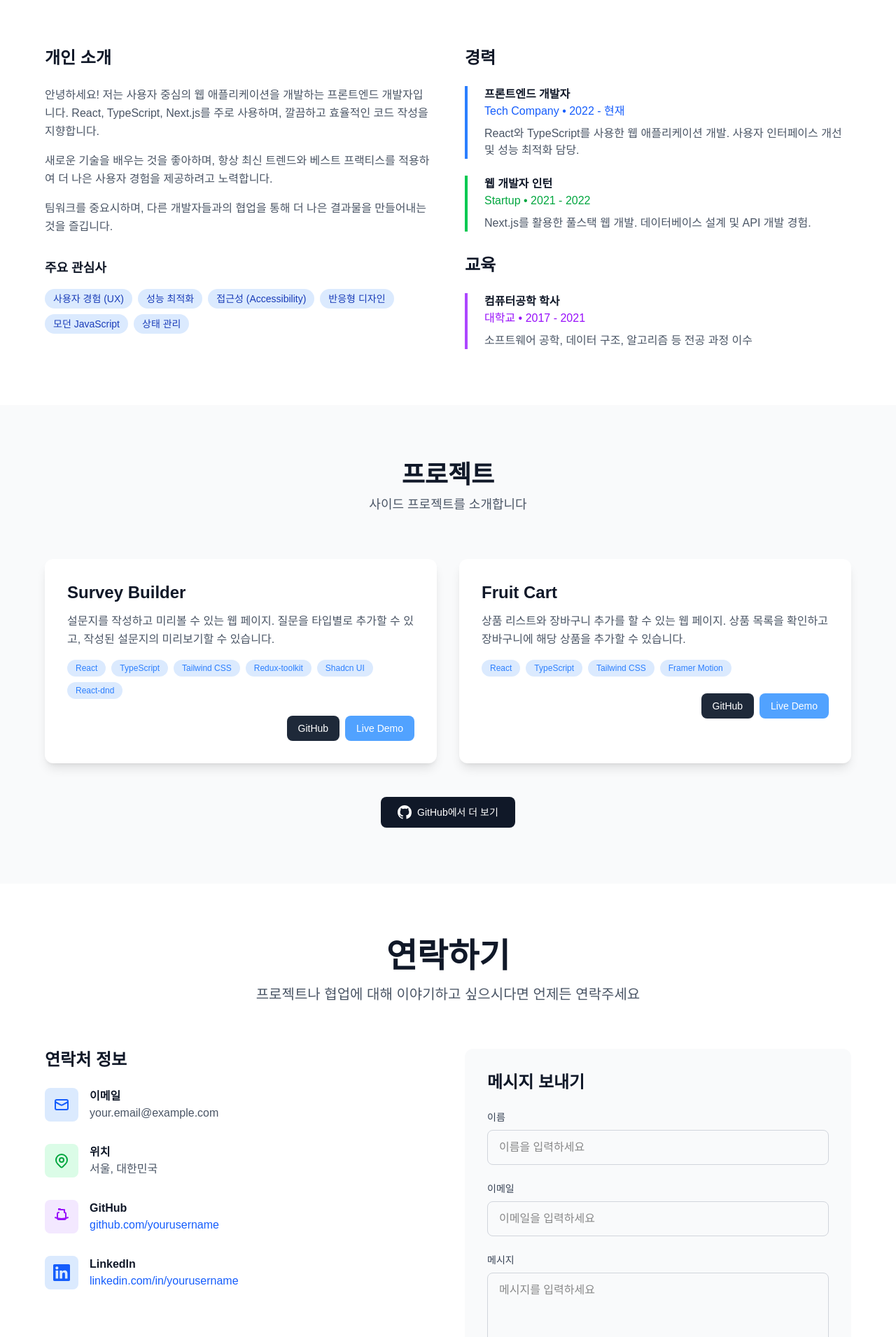
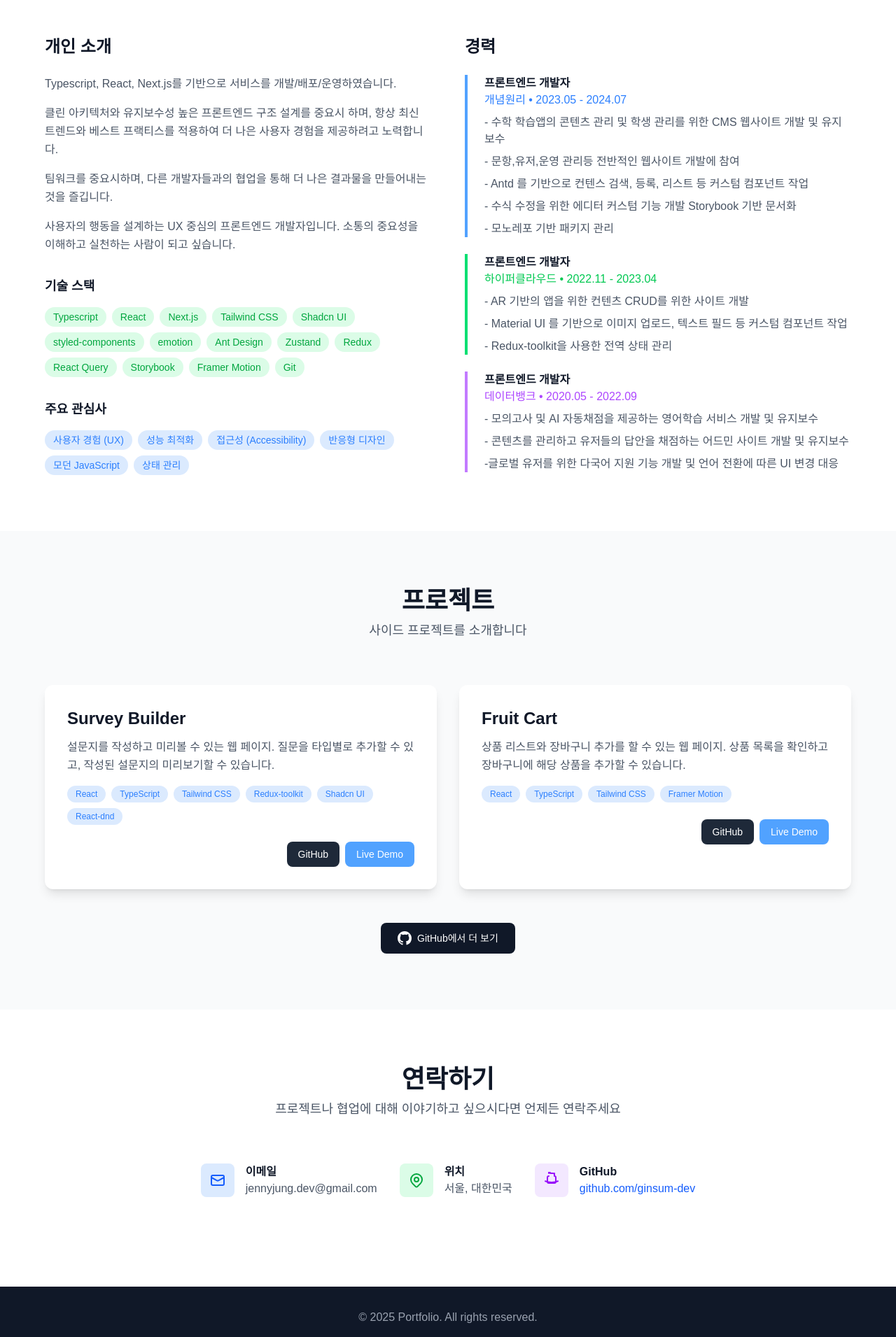
Before and after one commit to ginsum-dev/portfolio, a Next.js app: page / in a window 1280 px wide. Shown: the part 869-2780 px from the top of the page at 70% size. Built offline with nearby package versions, Linux system fonts and the light colour scheme.

Commit message:
Modify: About, Contact 수정

```diff
--- a/src/components/ui/Header.tsx
+++ b/src/components/ui/Header.tsx
@@ -29,12 +29,6 @@ export default function Header() {
               className="text-gray-700 hover:text-gray-900 px-3 py-2 rounded-md text-sm font-medium transition-colors"
             >
               About
-            </button>
-            <button
-              onClick={() => scrollToSection("skills")}
-              className="text-gray-700 hover:text-gray-900 px-3 py-2 rounded-md text-sm font-medium transition-colors"
-            >
-              Skills
             </button>
             <button
               onClick={() => scrollToSection("projects")}
@@ -93,12 +87,6 @@ export default function Header() {
                 About
               </button>
               <button
-                onClick={() => scrollToSection("skills")}
-                className="text-gray-700 hover:text-gray-900 block px-3 py-2 rounded-md text-base font-medium transition-colors"
-              >
-                Skills
-              </button>
-              <button
                 onClick={() => scrollToSection("projects")}
                 className="text-gray-700 hover:text-gray-900 block px-3 py-2 rounded-md text-base font-medium transition-colors"
               >
--- a/src/components/ui/sections/About.tsx
+++ b/src/components/ui/sections/About.tsx
@@ -13,10 +13,10 @@ export default function About() {
           viewport={{ once: true }}
           transition={{ duration: 0.8, ease: "easeOut" }}
         >
-          <h2 className="text-4xl md:text-5xl font-bold text-gray-900 mb-4">
-            About Me
+          <h2 className="text-3xl md:text-4xl font-bold text-gray-900 mb-2">
+            About
           </h2>
-          <p className="text-xl text-gray-600 max-w-2xl mx-auto">
+          <p className="text-lg text-gray-600 max-w-2xl mx-auto">
             사용자 중심의 웹 개발로 완성도 높은 웹 서비스를 제공합니다.
           </p>
         </motion.div>
@@ -33,18 +33,52 @@ export default function About() {
             <h3 className="text-2xl font-bold text-gray-900 mb-6">개인 소개</h3>
             <div className="space-y-4 text-gray-600 leading-relaxed">
               <p>
-                안녕하세요! 저는 사용자 중심의 웹 애플리케이션을 개발하는
-                프론트엔드 개발자입니다. React, TypeScript, Next.js를 주로
-                사용하며, 깔끔하고 효율적인 코드 작성을 지향합니다.
+                Typescript, React, Next.js를 기반으로 서비스를
+                개발/배포/운영하였습니다.
               </p>
               <p>
-                새로운 기술을 배우는 것을 좋아하며, 항상 최신 트렌드와 베스트
-                프랙티스를 적용하여 더 나은 사용자 경험을 제공하려고 노력합니다.
+                클린 아키텍처와 유지보수성 높은 프론트엔드 구조 설계를 중요시
+                하며, 항상 최신 트렌드와 베스트 프랙티스를 적용하여 더 나은
+                사용자 경험을 제공하려고 노력합니다.
               </p>
               <p>
                 팀워크를 중요시하며, 다른 개발자들과의 협업을 통해 더 나은
                 결과물을 만들어내는 것을 즐깁니다.
               </p>
+              <p>
+                사용자의 행동을 설계하는 UX 중심의 프론트엔드 개발자입니다.
+                소통의 중요성을 이해하고 실천하는 사람이 되고 싶습니다.
+              </p>
+            </div>
+            <div className="mt-8">
+              <h4 className="text-lg font-semibold text-gray-900 mb-4">
+                기술 스택
+              </h4>
+              <div className="flex flex-wrap gap-2">
+                {[
+                  "Typescript",
+                  "React",
+                  "Next.js",
+                  "Tailwind CSS",
+                  "Shadcn UI",
+                  "styled-components",
+                  "emotion",
+                  "Ant Design",
+                  "Zustand",
+                  "Redux",
+                  "React Query",
+                  "Storybook",
+                  "Framer Motion",
+                  "Git",
+                ].map((interest) => (
+                  <span
+                    key={interest}
+                    className="px-3 py-1 bg-green-100 text-green-600 rounded-full text-sm font-medium"
+                  >
+                    {interest}
+                  </span>
+                ))}
+              </div>
             </div>
 
             <div className="mt-8">
@@ -62,7 +96,7 @@ export default function About() {
                 ].map((interest) => (
                   <span
                     key={interest}
-                    className="px-3 py-1 bg-blue-100 text-blue-800 rounded-full text-sm font-medium"
+                    className="px-3 py-1 bg-blue-100 text-blue-500 rounded-full text-sm font-medium"
                   >
                     {interest}
                   </span>
@@ -82,50 +116,86 @@ export default function About() {
             <div>
               <h3 className="text-2xl font-bold text-gray-900 mb-6">경력</h3>
               <div className="space-y-6">
-                <div className="border-l-4 border-blue-500 pl-6">
+                <div className="border-l-4 border-blue-400 pl-6">
                   <h4 className="font-semibold text-gray-900">
                     프론트엔드 개발자
                   </h4>
-                  <p className="text-blue-600 font-medium">
-                    Tech Company • 2022 - 현재
+                  <p className="text-blue-500 font-medium">
+                    개념원리 • 2023.05 - 2024.07
                   </p>
                   <p className="text-gray-600 mt-2">
-                    React와 TypeScript를 사용한 웹 애플리케이션 개발. 사용자
-                    인터페이스 개선 및 성능 최적화 담당.
+                    - 수학 학습앱의 콘텐츠 관리 및 학생 관리를 위한 CMS 웹사이트
+                    개발 및 유지보수
+                  </p>
+                  <p className="text-gray-600 mt-2">
+                    - 문항,유저,운영 관리등 전반적인 웹사이트 개발에 참여
+                  </p>
+                  <p className="text-gray-600 mt-2">
+                    - Antd 를 기반으로 컨텐스 검색, 등록, 리스트 등 커스텀
+                    컴포넌트 작업
+                  </p>
+                  <p className="text-gray-600 mt-2">
+                    - 수식 수정을 위한 에디터 커스텀 기능 개발 Storybook 기반
+                    문서화
+                  </p>
+                  <p className="text-gray-600 mt-2">
+                    - 모노레포 기반 패키지 관리
                   </p>
                 </div>
 
-                <div className="border-l-4 border-green-500 pl-6">
+                <div className="border-l-4 border-green-400 pl-6">
                   <h4 className="font-semibold text-gray-900">
-                    웹 개발자 인턴
+                    프론트엔드 개발자
                   </h4>
-                  <p className="text-green-600 font-medium">
-                    Startup • 2021 - 2022
+                  <p className="text-green-500 font-medium">
+                    하이퍼클라우드 • 2022.11 - 2023.04
                   </p>
                   <p className="text-gray-600 mt-2">
-                    Next.js를 활용한 풀스택 웹 개발. 데이터베이스 설계 및 API
-                    개발 경험.
+                    - AR 기반의 앱을 위한 컨텐츠 CRUD를 위한 사이트 개발
+                  </p>
+                  <p className="text-gray-600 mt-2">
+                    - Material UI 를 기반으로 이미지 업로드, 텍스트 필드 등
+                    커스텀 컴포넌트 작업
+                  </p>
+                  <p className="text-gray-600 mt-2">
+                    - Redux-toolkit을 사용한 전역 상태 관리
+                  </p>
+                </div>
+                <div className="border-l-4 border-purple-400 pl-6">
+                  <h4 className="font-semibold text-gray-900">
+                    프론트엔드 개발자
+                  </h4>
+                  <p className="text-purple-500 font-medium">
+                    데이터뱅크 • 2020.05 - 2022.09
+                  </p>
+                  <p className="text-gray-600 mt-2">
+                    - 모의고사 및 AI 자동채점을 제공하는 영어학습 서비스 개발 및
+                    유지보수
+                  </p>
+                  <p className="text-gray-600 mt-2">
+                    - 콘텐츠를 관리하고 유저들의 답안을 채점하는 어드민 사이트
+                    개발 및 유지보수
+                  </p>
+                  <p className="text-gray-600 mt-2">
+                    -글로벌 유저를 위한 다국어 지원 기능 개발 및 언어 전환에
+                    따른 UI 변경 대응
                   </p>
                 </div>
               </div>
             </div>
 
-            <div>
+            {/* <div>
               <h3 className="text-2xl font-bold text-gray-900 mb-6">교육</h3>
               <div className="space-y-4">
                 <div className="border-l-4 border-purple-500 pl-6">
-                  <h4 className="font-semibold text-gray-900">
-                    컴퓨터공학 학사
-                  </h4>
-                  <p className="text-purple-600 font-medium">
-                    대학교 • 2017 - 2021
-                  </p>
+                  <h4 className="font-semibold text-gray-900">건축공학 학사</h4>
+                  <p className="text-purple-600 font-medium">연세대학교</p>
                   <p className="text-gray-600 mt-2">
                     소프트웨어 공학, 데이터 구조, 알고리즘 등 전공 과정 이수
                   </p>
                 </div>
               </div>
-            </div>
+            </div> */}
           </motion.div>
         </div>
       </div>
--- a/src/components/ui/sections/Contact.tsx
+++ b/src/components/ui/sections/Contact.tsx
@@ -1,32 +1,10 @@
 "use client";
 
 import { motion } from "motion/react";
-import { useState } from "react";
 
 export default function Contact() {
-  const [formData, setFormData] = useState({
-    name: "",
-    email: "",
-    message: "",
-  });
-
-  const handleSubmit = (e: React.FormEvent) => {
-    e.preventDefault();
-    // Handle form submission here
-    console.log("Form submitted:", formData);
-  };
-
-  const handleChange = (
-    e: React.ChangeEvent<HTMLInputElement | HTMLTextAreaElement>
-  ) => {
-    setFormData({
-      ...formData,
-      [e.target.name]: e.target.value,
-    });
-  };
-
   return (
-    <section id="contact" className="py-20 bg-white">
+    <section id="contact" className="py-20 ">
       <div className="container mx-auto px-4 sm:px-6 lg:px-8">
         <motion.div
           className="text-center mb-16"
@@ -35,30 +13,28 @@ export default function Contact() {
           viewport={{ once: true }}
           transition={{ duration: 0.8, ease: "easeOut" }}
         >
-          <h2 className="text-4xl md:text-5xl font-bold text-gray-900 mb-4">
+          <h2 className="text-3xl md:text-4xl font-bold text-gray-900 mb-2">
             연락하기
           </h2>
-          <p className="text-xl text-gray-600 max-w-2xl mx-auto">
+          <p className="text-lg text-gray-600 max-w-2xl mx-auto">
             프로젝트나 협업에 대해 이야기하고 싶으시다면 언제든 연락주세요
           </p>
         </motion.div>
 
-        <div className="grid grid-cols-1 lg:grid-cols-2 gap-12 max-w-6xl mx-auto">
+        <div className="max-w-6xl mx-auto">
           {/* Contact Information */}
           <motion.div
-            className="space-y-8"
-            initial={{ opacity: 0, x: -30 }}
-            whileInView={{ opacity: 1, x: 0 }}
+            className="text-center mb-12"
+            initial={{ opacity: 0, y: 30 }}
+            whileInView={{ opacity: 1, y: 0 }}
             viewport={{ once: true }}
             transition={{ duration: 0.8, delay: 0.2, ease: "easeOut" }}
           >
-            <h3 className="text-2xl font-bold text-gray-900 mb-6">
-              연락처 정보
-            </h3>
+            <div className="flex flex-wrap justify-center gap-8">
               <motion.div
                 className="contact-info flex items-center space-x-4"
-              initial={{ opacity: 0, x: -30 }}
-              whileInView={{ opacity: 1, x: 0 }}
+                initial={{ opacity: 0, y: 30 }}
+                whileInView={{ opacity: 1, y: 0 }}
                 viewport={{ once: true }}
                 transition={{ duration: 0.8, delay: 0.3, ease: "easeOut" }}
               >
@@ -77,15 +53,15 @@ export default function Contact() {
                     />
                   </svg>
                 </div>
-              <div>
+                <div className="flex flex-col items-start">
                   <h4 className="font-semibold text-gray-900">이메일</h4>
-                <p className="text-gray-600">your.email@example.com</p>
+                  <p className="text-gray-600">jennyjung.dev@gmail.com</p>
                 </div>
               </motion.div>
               <motion.div
                 className="contact-info flex items-center space-x-4"
-              initial={{ opacity: 0, x: -30 }}
-              whileInView={{ opacity: 1, x: 0 }}
+                initial={{ opacity: 0, y: 30 }}
+                whileInView={{ opacity: 1, y: 0 }}
                 viewport={{ once: true }}
                 transition={{ duration: 0.8, delay: 0.4, ease: "easeOut" }}
               >
@@ -110,15 +86,15 @@ export default function Contact() {
                     />
                   </svg>
                 </div>
-              <div>
+                <div className="flex flex-col items-start">
                   <h4 className="font-semibold text-gray-900">위치</h4>
                   <p className="text-gray-600">서울, 대한민국</p>
                 </div>
               </motion.div>
               <motion.div
                 className="contact-info flex items-center space-x-4"
-              initial={{ opacity: 0, x: -30 }}
-              whileInView={{ opacity: 1, x: 0 }}
+                initial={{ opacity: 0, y: 30 }}
+                whileInView={{ opacity: 1, y: 0 }}
                 viewport={{ once: true }}
                 transition={{ duration: 0.8, delay: 0.5, ease: "easeOut" }}
               >
@@ -137,124 +113,19 @@ export default function Contact() {
                     />
                   </svg>
                 </div>
-              <div>
+                <div className="flex flex-col items-start">
                   <h4 className="font-semibold text-gray-900">GitHub</h4>
                   <a
-                  href="https://github.com/yourusername"
+                    href="https://github.com/ginsum-dev"
                     target="_blank"
                     rel="noopener noreferrer"
                     className="text-blue-600 hover:text-blue-800"
                   >
-                  github.com/yourusername
+                    github.com/ginsum-dev
                   </a>
                 </div>
               </motion.div>
-            <motion.div
-              className="contact-info flex items-center space-x-4"
-              initial={{ opacity: 0, x: -30 }}
-              whileInView={{ opacity: 1, x: 0 }}
-              viewport={{ once: true }}
-              transition={{ duration: 0.8, delay: 0.6, ease: "easeOut" }}
-            >
-              <div className="w-12 h-12 bg-blue-100 rounded-lg flex items-center justify-center">
-                <svg
-                  className="w-6 h-6 text-blue-600"
-                  fill="currentColor"
-                  viewBox="0 0 24 24"
-                >
-                  <path d="M20.447 20.452h-3.554v-5.569c0-1.328-.027-3.037-1.852-3.037-1.853 0-2.136 1.445-2.136 2.939v5.667H9.351V9h3.414v1.561h.046c.477-.9 1.637-1.85 3.37-1.85 3.601 0 4.267 2.37 4.267 5.455v6.286zM5.337 7.433c-1.144 0-2.063-.926-2.063-2.065 0-1.138.92-2.063 2.063-2.063 1.14 0 2.064.925 2.064 2.063 0 1.139-.925 2.065-2.064 2.065zm1.782 13.019H3.555V9h3.564v11.452zM22.225 0H1.771C.792 0 0 .774 0 1.729v20.542C0 23.227.792 24 1.771 24h20.451C23.2 24 24 23.227 24 22.271V1.729C24 .774 23.2 0 22.222 0h.003z" />
-                </svg>
             </div>
-              <div>
-                <h4 className="font-semibold text-gray-900">LinkedIn</h4>
-                <a
-                  href="https://linkedin.com/in/yourusername"
-                  target="_blank"
-                  rel="noopener noreferrer"
-                  className="text-blue-600 hover:text-blue-800"
-                >
-                  linkedin.com/in/yourusername
-                </a>
-              </div>
-            </motion.div>
-          </motion.div>
-
-          {/* Contact Form */}
-          <motion.div
-            className="bg-gray-50 p-8 rounded-xl"
-            initial={{ opacity: 0, x: 30 }}
-            whileInView={{ opacity: 1, x: 0 }}
-            viewport={{ once: true }}
-            transition={{ duration: 0.8, delay: 0.3, ease: "easeOut" }}
-          >
-            <h3 className="text-2xl font-bold text-gray-900 mb-6">
-              메시지 보내기
-            </h3>
-            <form onSubmit={handleSubmit} className="space-y-6">
-              <div>
-                <label
-                  htmlFor="name"
-                  className="block text-sm font-medium text-gray-700 mb-2"
-                >
-                  이름
-                </label>
-                <input
-                  type="text"
-                  id="name"
-                  name="name"
-                  value={formData.name}
-                  onChange={handleChange}
-                  required
-                  className="w-full px-4 py-3 border border-gray-300 rounded-lg focus:ring-2 focus:ring-blue-500 focus:border-transparent"
-                  placeholder="이름을 입력하세요"
-                />
-              </div>
-
-              <div>
-                <label
-                  htmlFor="email"
-                  className="block text-sm font-medium text-gray-700 mb-2"
-                >
-                  이메일
-                </label>
-                <input
-                  type="email"
-                  id="email"
-                  name="email"
-                  value={formData.email}
-                  onChange={handleChange}
-                  required
-                  className="w-full px-4 py-3 border border-gray-300 rounded-lg focus:ring-2 focus:ring-blue-500 focus:border-transparent"
-                  placeholder="이메일을 입력하세요"
-                />
-              </div>
-
-              <div>
-                <label
-                  htmlFor="message"
-                  className="block text-sm font-medium text-gray-700 mb-2"
-                >
-                  메시지
-                </label>
-                <textarea
-                  id="message"
-                  name="message"
-                  value={formData.message}
-                  onChange={handleChange}
-                  required
-                  rows={5}
-                  className="w-full px-4 py-3 border border-gray-300 rounded-lg focus:ring-2 focus:ring-blue-500 focus:border-transparent"
-                  placeholder="메시지를 입력하세요"
-                />
-              </div>
-
-              <button
-                type="submit"
-                className="w-full bg-blue-600 text-white py-3 px-6 rounded-lg font-medium hover:bg-blue-700 transition-colors"
-              >
-                메시지 보내기
-              </button>
-            </form>
           </motion.div>
         </div>
       </div>
```
Lines whose indentation alone changed are shown as unchanged.
